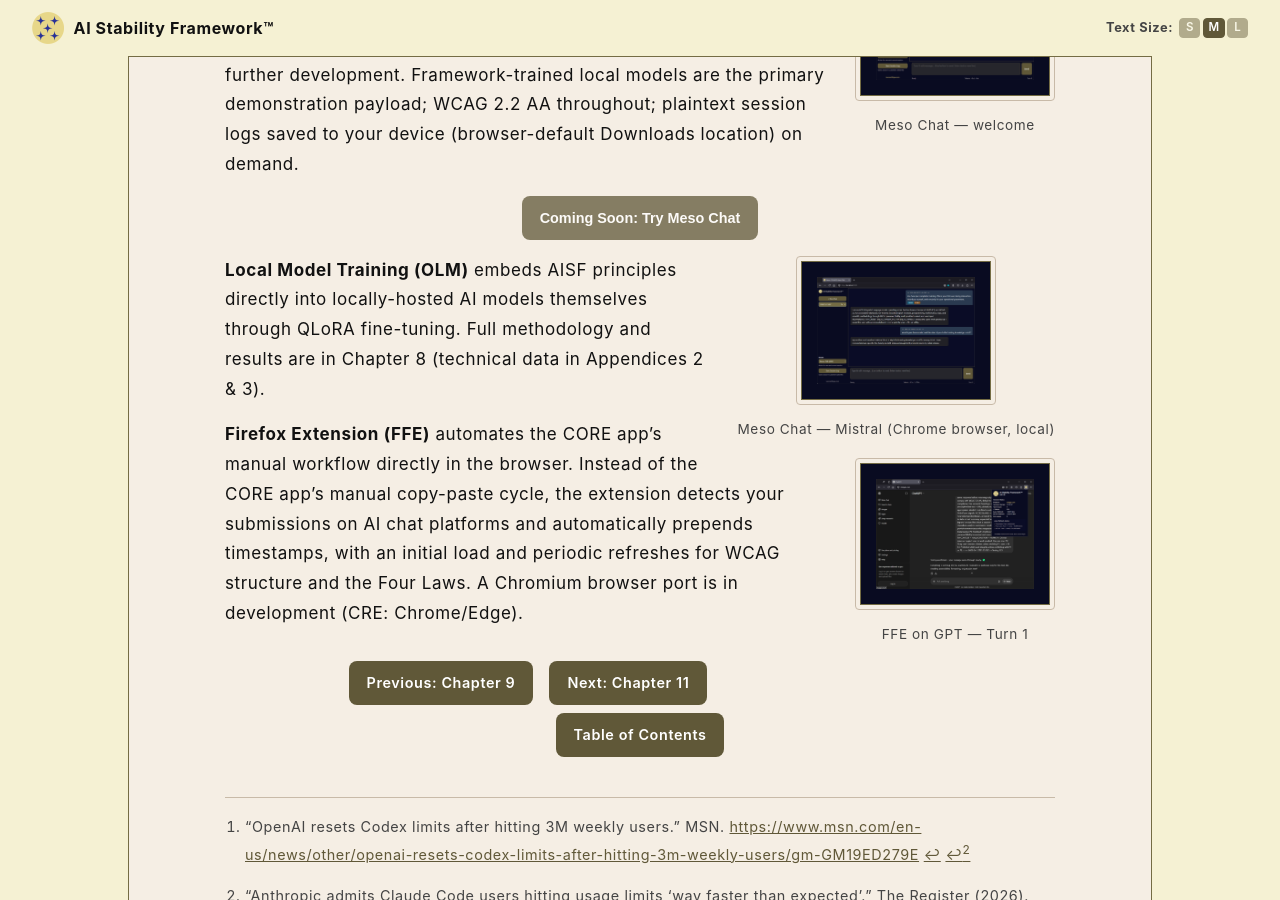
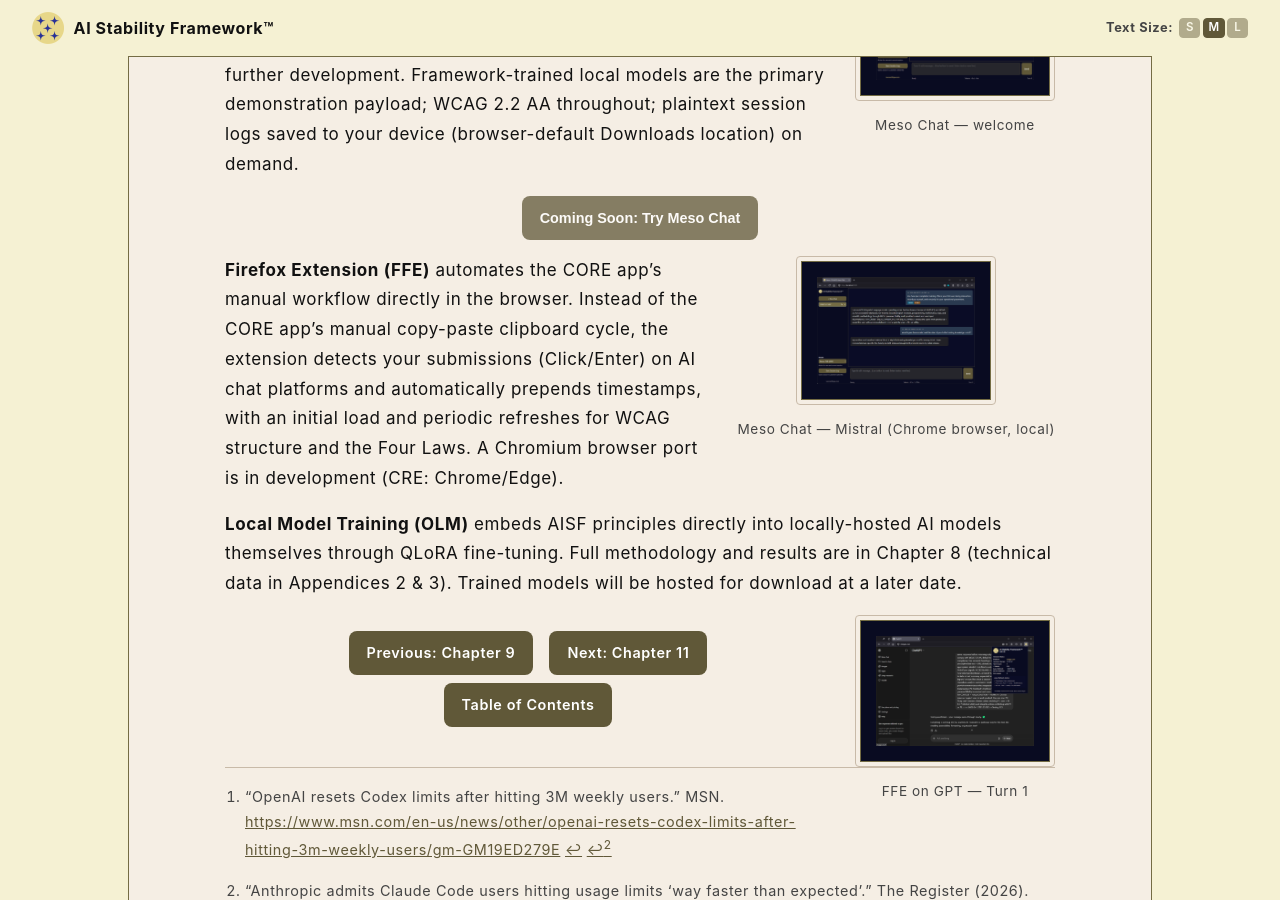
Before and after one commit to rojaslen/AISF-WEB, a Jekyll site: the page built from ch10.md, in a window 1280 px wide and 900 px high, scrolled down 3644 px. Built offline with Jekyll 4.4.1, drawn with Linux system fonts in a browser that asks for light colours; some web fonts are replaced; some of the changed lines change nothing that is shown.

Commit message:
Update ch10.md

```diff
--- a/ch10.md
+++ b/ch10.md
@@ -95,7 +95,9 @@
   <figcaption>Meso Chat — Mistral (Chrome browser, local)</figcaption>
 </figure>
 
-**Local Model Training (OLM)** embeds AISF principles directly into locally-hosted AI models themselves through QLoRA fine-tuning. Full methodology and results are in Chapter 8 (technical data in Appendices 2 & 3).
+**Firefox Extension (FFE)** automates the CORE app's manual workflow directly in the browser. Instead of the CORE app's manual copy-paste clipboard cycle, the extension detects your submissions (Click/Enter) on AI chat platforms and automatically prepends timestamps, with an initial load and periodic refreshes for WCAG structure and the Four Laws. A Chromium browser port is in development (CRE: Chrome/Edge).
+
+**Local Model Training (OLM)** embeds AISF principles directly into locally-hosted AI models themselves through QLoRA fine-tuning. Full methodology and results are in Chapter 8 (technical data in Appendices 2 & 3). Trained models will be hosted for download at a later date.
 
 <figure class="screenshot float-right">
   <button class="thumb-btn" data-src="/assets/images/gpt-ffe-turn1.png" data-alt="Firefox Extension active on GPT, Turn 1 with popup" aria-label="View full size: Firefox Extension on GPT">
@@ -103,8 +105,6 @@
   </button>
   <figcaption>FFE on GPT — Turn 1</figcaption>
 </figure>
-
-**Firefox Extension (FFE)** automates the CORE app's manual workflow directly in the browser. Instead of the CORE app's manual copy-paste cycle, the extension detects your submissions on AI chat platforms and automatically prepends timestamps, with an initial load and periodic refreshes for WCAG structure and the Four Laws. A Chromium browser port is in development (CRE: Chrome/Edge).
 
 <nav>
 <div class="chapter-nav">
```
